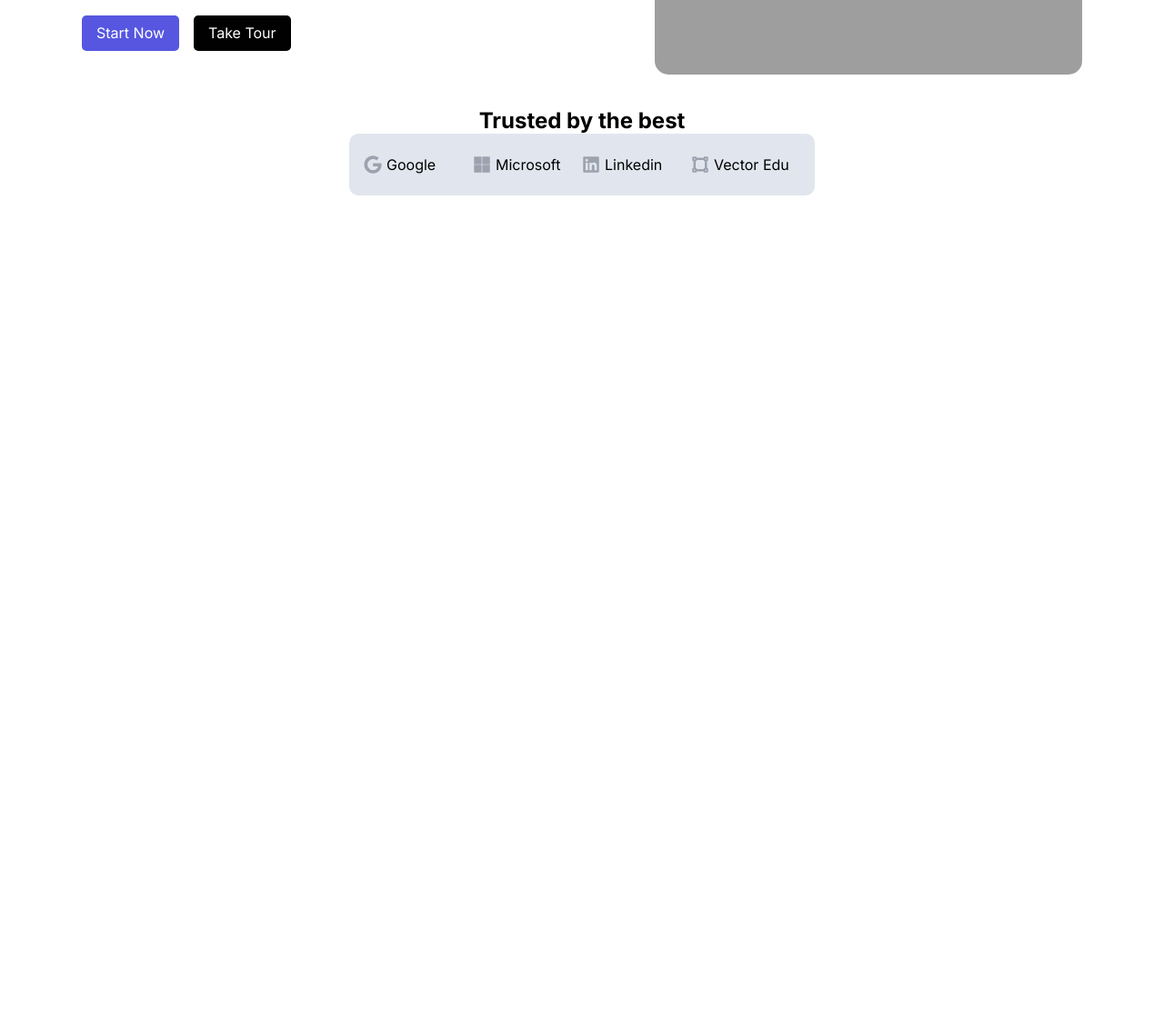
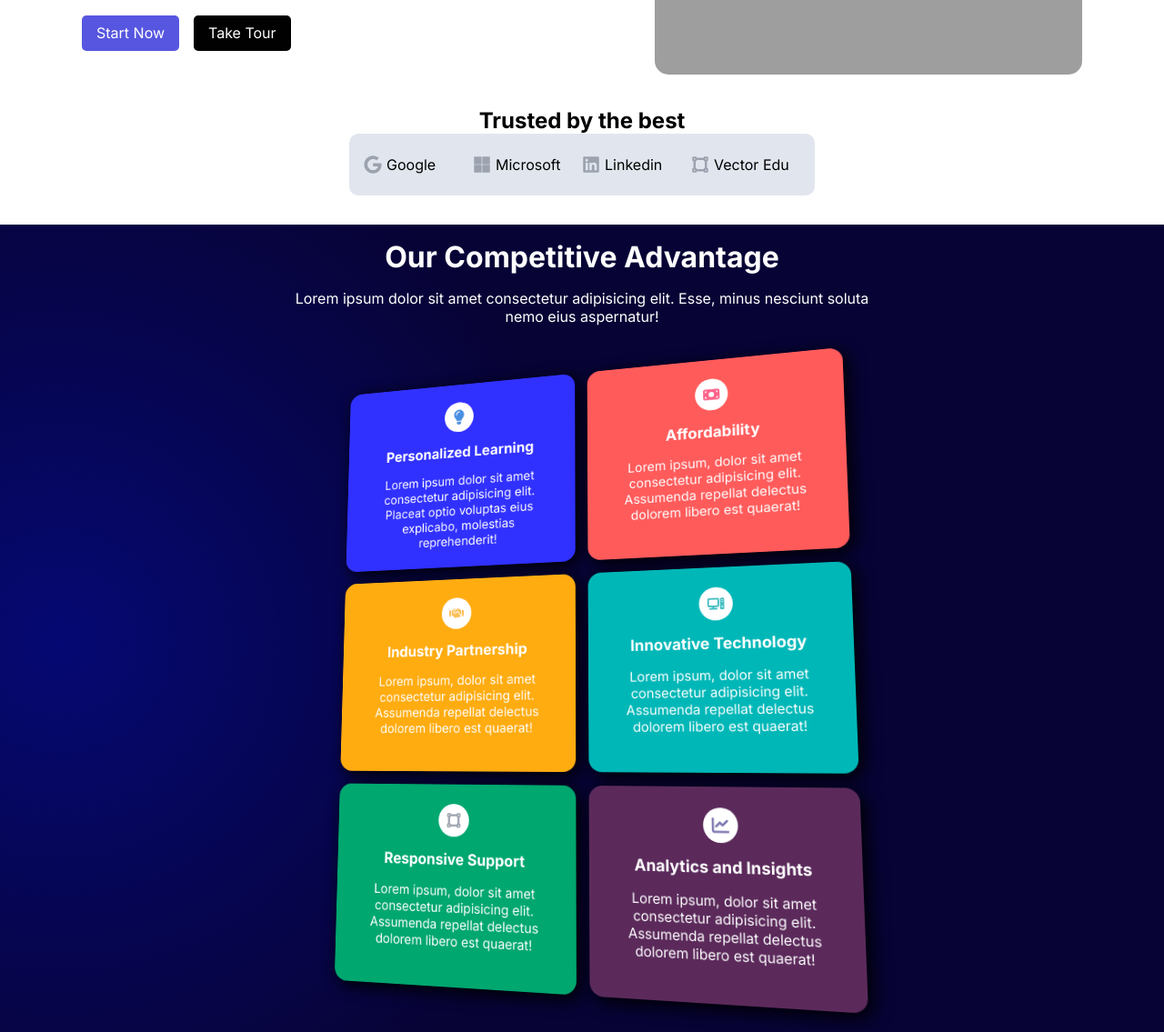
Before and after one commit to Abdullah1702/FrontEnd-Project, a plain HTML site: page index.html in a window 1280 px wide. Shown: the part 500-1635 px from the top of the page at 91% size. Before the commit the page ends 800 px from the top, so only its background shows below. Drawn offline with Linux system fonts and the light colour scheme; grey boxes are pictures that could not be loaded.

Commit message:
add Features section

```diff
--- a/index.html
+++ b/index.html
@@ -79,5 +79,58 @@
             </div>
         </div>
 
+        <div class="feature-container" id="features">
+            <div class="content-main">
+                <div class="feature-text">
+                    <h1>Our Competitive Advantage</h1>
+                    <p>Lorem ipsum dolor sit amet consectetur adipisicing elit. Esse, minus nesciunt soluta nemo eius aspernatur!</p>
+                </div>
+                <div class="card-container">
+                    <div class="cards" id="card1">
+                        <div class="feature-img">
+                            <img src="./images/PersonalizedLearn.svg" alt="">
+                        </div>
+                        <h3>Personalized Learning</h3>
+                        <p>Lorem ipsum dolor sit amet consectetur adipisicing elit. Placeat optio voluptas eius explicabo, molestias reprehenderit!</p>
+                    </div>
+                    <div class="cards" id="card2">
+                        <div class="feature-img">
+                            <img src="./images/Affordability.svg" alt="">
+                        </div>
+                        <h3>Affordability</h3>
+                        <p>Lorem ipsum, dolor sit amet consectetur adipisicing elit. Assumenda repellat delectus dolorem libero est quaerat!</p>
+                    </div>
+                    <div class="cards" id="card3">
+                        <div class="feature-img">
+                            <img src="./images/IndustryPatner.svg" alt="">
+                        </div>
+                        <h3>Industry Partnership</h3>
+                        <p>Lorem ipsum, dolor sit amet consectetur adipisicing elit. Assumenda repellat delectus dolorem libero est quaerat!</p>
+                    </div>
+                    <div class="cards" id="card4">
+                        <div class="feature-img">
+                            <img src="./images/InnovativeTech.svg" alt="">
+                        </div>
+                        <h3>Innovative Technology</h3>
+                        <p>Lorem ipsum, dolor sit amet consectetur adipisicing elit. Assumenda repellat delectus dolorem libero est quaerat!</p>
+                    </div>
+                    <div class="cards" id="card5">
+                        <div class="feature-img">
+                            <img src="./images/VectorEdu.svg" alt="">
+                        </div>
+                        <h3>Responsive Support</h3>
+                        <p>Lorem ipsum, dolor sit amet consectetur adipisicing elit. Assumenda repellat delectus dolorem libero est quaerat!</p>
+                    </div>
+                    <div class="cards" id="card6">
+                        <div class="feature-img">
+                            <img src="./images/Analytics.svg" alt="">
+                        </div>
+                        <h3>Analytics and Insights</h3>
+                        <p>Lorem ipsum, dolor sit amet consectetur adipisicing elit. Assumenda repellat delectus dolorem libero est quaerat!</p>
+                    </div>
+                </div>
+            </div>
+        </div>
+
     </main>
 </body>
--- a/style.css
+++ b/style.css
@@ -293,3 +293,132 @@ body{
     height: 20px;
     width: 20px;
 }
+
+
+.feature-container{
+    width: 100%;
+    height: fit-content;
+    background-image: radial-gradient( circle 610px at 5.2% 51.6%,  rgba(5,8,114,1) 0%, rgba(7,3,53,1) 97.5% );
+    padding: 1rem 0rem;
+}
+
+.content-main{
+    width: 50%;
+    height: 100%;
+    margin: 0 auto;
+    display: flex;
+    flex-direction: column;
+    perspective: 1000px;
+    animation: slideFromLeft1 1.5s ease forwards;
+    /* animation-timeline: scroll(); */
+    opacity: 0;
+
+}
+
+.feature-text{
+    text-align: center;
+    display: flex;
+    flex-direction: column;
+    gap: 1rem;
+    color: white;
+}
+
+.card-container{
+    width: 100%;
+    display: grid;
+    gap: 1rem;
+    grid-template-columns: repeat(2, 1fr);
+    grid-template-rows: repeat(3, 1fr);
+    transform: rotate3d(0.5, -1, 0, 15deg) rotate(-1deg) scale(0.9);
+}
+
+
+@keyframes slideFromLeft1 {
+    0%{
+        opacity: 0;
+        transform: translateX(-100%);
+    }
+    100%{
+        opacity: 100%;
+        transform: translateX(0);
+    }
+}
+
+@media screen and (max-width: 840px) {
+    .card-container{
+        grid-template-columns: 1fr;
+        grid-template-rows: repeat(6, 1fr);
+    }
+}
+
+
+
+.cards{
+    color: white;
+    text-align: center;
+    padding: 1.5rem;
+    display: flex;
+    flex-direction: column;
+    align-items: center;
+    gap: 1rem;
+    border-radius: 1rem;
+    position: relative;
+    overflow: hidden;
+    box-shadow: 5px 5px 20px black;
+}
+
+
+.cards:hover::before{
+    left: 0%;
+
+}
+
+.cards::before{
+    content: "";
+    position: absolute;
+    height: 100%;
+    width: 100%;
+    top: 0;
+    left: -100%;
+    background-color: rgba(0,0,0,0.5);
+    transition: all 2s linear ;
+}
+
+.cards img{
+    height: 20px;
+    width: 20px;
+}
+
+.feature-img{
+    border-radius: 50px;
+    background-color: white;
+    height: 40px;
+    width: 40px;
+    display: flex;
+    justify-content: center;
+    align-items: center;
+}
+
+.cards:nth-child(1){
+    background-color: rgb(49, 49, 255);
+}
+
+.cards:nth-child(2){
+    background-color: rgb(255, 91, 91);
+}
+
+.cards:nth-child(3){
+    background-color: rgb(255, 172, 17);
+}
+
+.cards:nth-child(4){
+    background-color: rgb(0, 183, 183);
+}
+
+.cards:nth-child(5){
+    background-color: rgb(0, 167, 111);
+}
+
+.cards.cards:nth-child(6){
+    background-color: rgb(91, 42, 91);
+}
```
